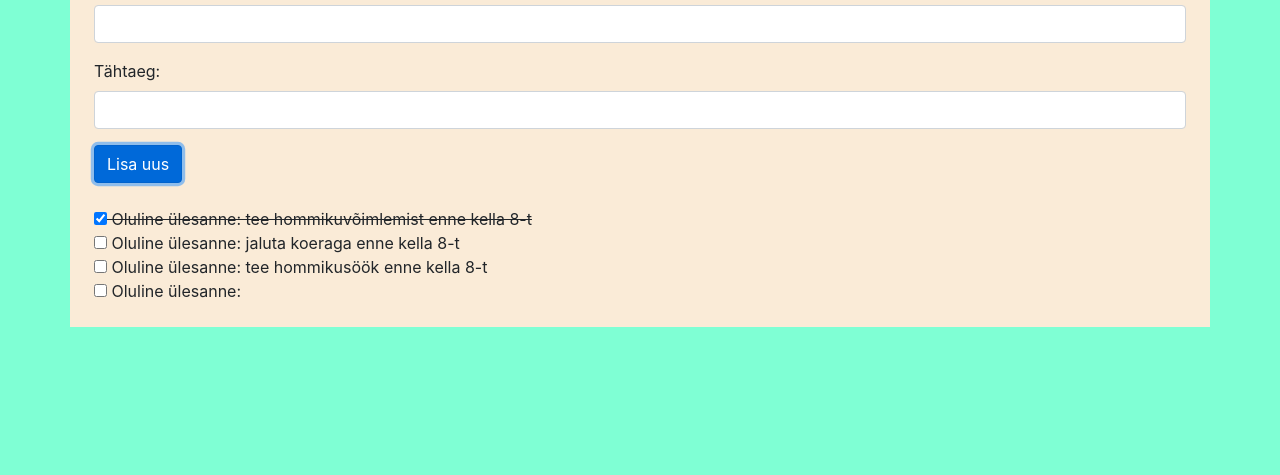
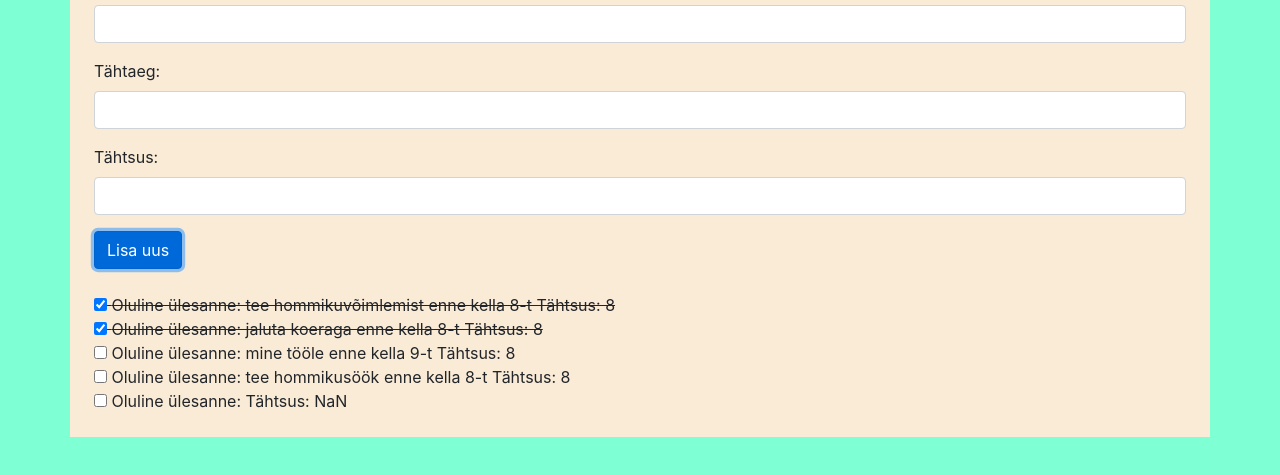
Before and after one commit to mangofp/veeb2204, a plain HTML site: page loeng13/index.html in a window 1280 px wide. Both pictures are taken after a click on the button "Lisa uus". Shown: the part 131-606 px from the top of the page. Drawn offline with nearby package versions, Linux system fonts and the light colour scheme.

Commit message:
tähtsa read punasena

```diff
--- a/loeng13/index.html
+++ b/loeng13/index.html
@@ -20,6 +20,9 @@
         .container {
             background-color: antiquewhite;
         }
+        .tahtis {
+            color: red
+        }
     </style>
 </head>
 <body>
@@ -34,6 +37,10 @@
                 <label for="aeg">Tähtaeg:</label>
                 <input type="text" class="form-control" id="aeg">
             </div>
+            <div class="form-group">
+                <label for="aeg">Tähtsus:</label>
+                <input type="text" class="form-control" id="tahtsus">
+            </div>
             <button onclick="lisaYlesanne()" class="btn btn-primary">Lisa uus</button>
         </div>
         <div class="mt-4" id="ylesanded"></div>
--- a/loeng13/index.js
+++ b/loeng13/index.js
@@ -1,10 +1,14 @@
 
 let ylesanne1 = {kirjeldus: 'tee hommikuvõimlemist', kasTehtud: true, tahtsus: 8, tahtaeg: 'enne kella 8-t'}
-let ylesanne2 = {kirjeldus: 'jaluta koeraga', kasTehtud: false, tahtsus: 8, tahtaeg: 'enne kella 8-t'}
+let ylesanne2 = {kirjeldus: 'jaluta koeraga', kasTehtud: true, tahtsus: 8, tahtaeg: 'enne kella 8-t'}
 console.log(ylesanne1)
 
 //koonda ylesanded massiivi
-let ylesanded = [ylesanne1, ylesanne2]
+let ylesanded = [
+    ylesanne1,
+    ylesanne2,
+    {kirjeldus: 'mine tööle', kasTehtud: false, tahtsus: 8, tahtaeg: 'enne kella 9-t'}
+]
 
 ylesanded.push({kirjeldus: 'tee hommikusöök', kasTehtud: false, tahtsus: 8, tahtaeg: 'enne kella 8-t'})
 
@@ -12,14 +16,20 @@ ylesanded.push({kirjeldus: 'tee hommikusöök', kasTehtud: false, tahtsus: 8, ta
 function tagastaYlesanneHtml(index) {
     let tehtud = ''
     let tehtudKlass = ''
+    let tahtisKlass = ''
     if (ylesanded[index].kasTehtud) {
         tehtud = 'checked'
         tehtudKlass = 'class="tehtud"'
     }
+    if (ylesanded[index].tahtsus > 8) {
+        tahtisKlass = 'class="tahtis"'
+    }
     return `
     <div ${tehtudKlass}>
         <input type="checkbox" ${tehtud}>
-        Oluline ülesanne: ${ylesanded[index].kirjeldus} ${ylesanded[index].tahtaeg}
+        <span ${tahtisKlass}>
+            Oluline ülesanne: ${ylesanded[index].kirjeldus} ${ylesanded[index].tahtaeg} Tähtsus: ${ylesanded[index].tahtsus}
+        </span>
     </div>
     `
     //Ülemine template tagastab sarnase väärtuse:
@@ -36,7 +46,13 @@ for (let i = 0; i < ylesanded.length; i++) {
 function lisaYlesanne() {
     const ylesanne = document.getElementById('kirjeldus')
     const tahtaeg = document.getElementById('aeg')
-    const uusYlesanne = {kirjeldus: ylesanne.value, kasTehtud: false, tahtsus: 8, tahtaeg: tahtaeg.value }
+    const tahtsus = document.getElementById('tahtsus')
+    const uusYlesanne = {
+        kirjeldus: ylesanne.value,
+        kasTehtud: false,
+        tahtsus: parseInt(tahtsus.value),
+        tahtaeg: tahtaeg.value
+    }
     ylesanded.push(uusYlesanne)
     ylesandedElement.innerHTML += tagastaYlesanneHtml(ylesanded.length - 1)
     ylesanne.value = ''
```
